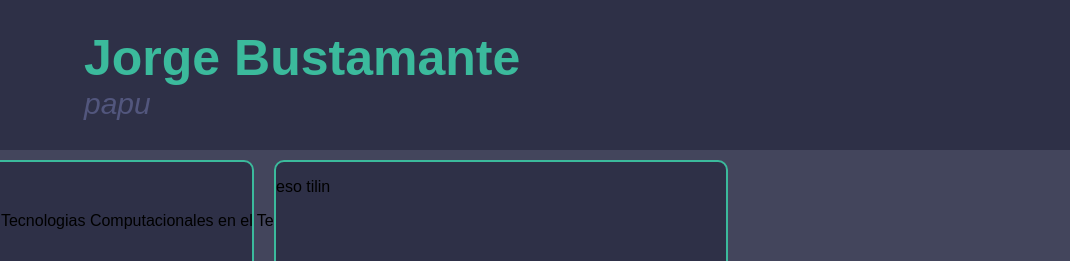
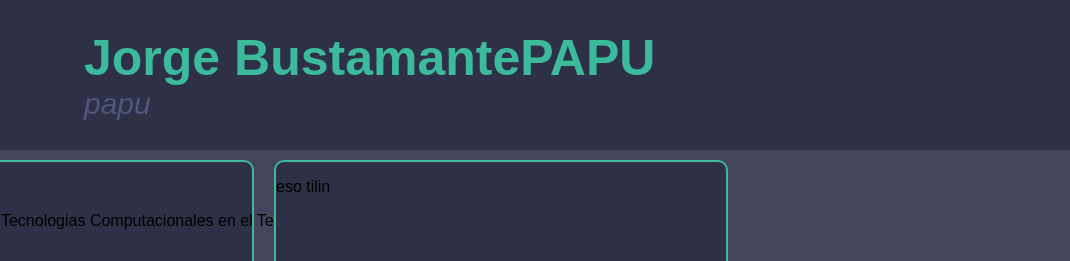
Before and after one commit to jorgebustmonttec/portfolio, a plain HTML site: page index.html in a window 1280 px wide. Shown: the top 261 px of the page, 210-1280 px from the left. Drawn offline with Linux system fonts and the light colour scheme.

Commit message:
Update index.html

```diff
--- a/index.html
+++ b/index.html
@@ -3,7 +3,7 @@
     <meta charset="UTF-8" />
     <meta http-equiv="X-UA-Compatible" content="IE=edge" />
     <meta name="viewport" content="width=device-width, initial-scale=1.0" />
-    <title>Document</title>
+    <title>Papu portafolio</title>
     <script src="./index.js"></script>
     <link rel="stylesheet" href="index.css" />
   </head>
@@ -13,7 +13,7 @@
         <img id="pfp" src="./images/measf.jpg" alt="pfp" />
       </div>
       <div id="headerTextContainer">
-        <p class="headerText" id="nombreHeader">Jorge Bustamante</p>
+        <p class="headerText" id="nombreHeader">Jorge BustamantePAPU</p>
         <p class="headerText" id="subtitleHeader">papu</p>
       </div>
       <div>
```
